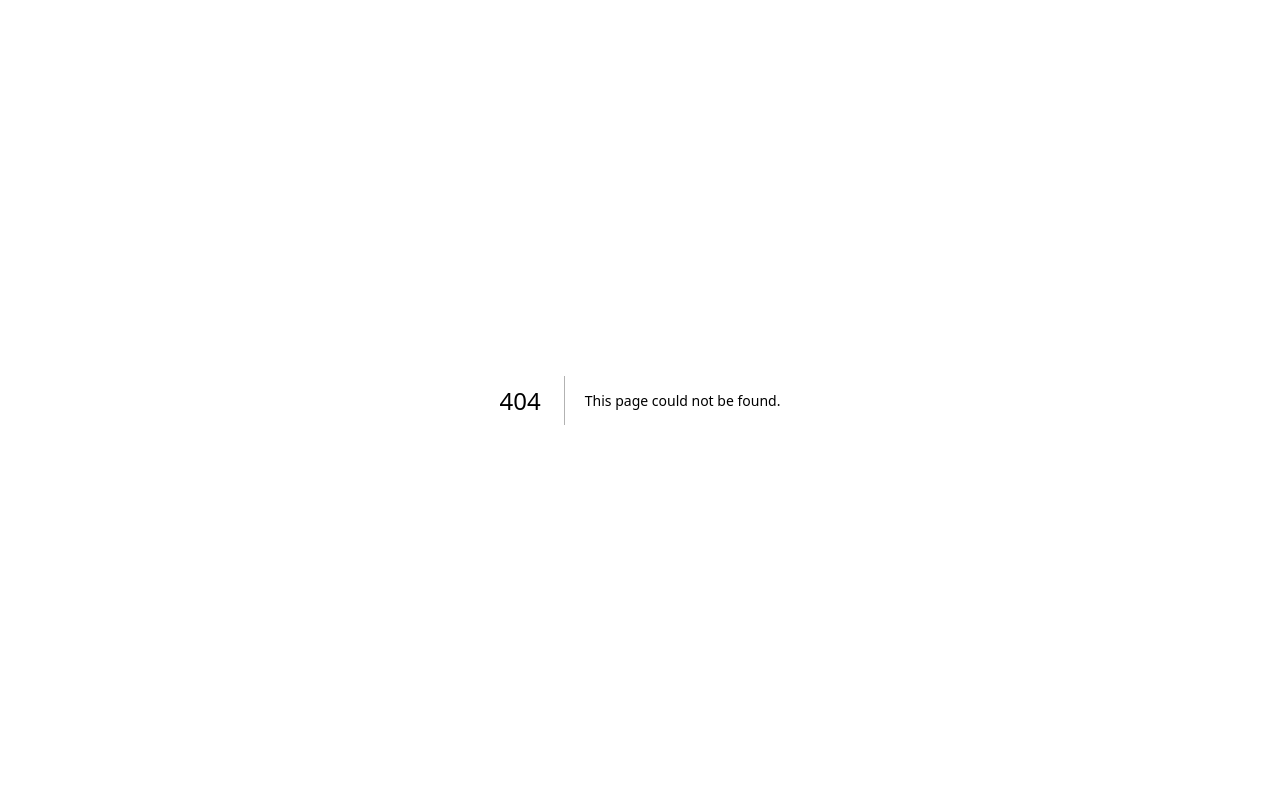
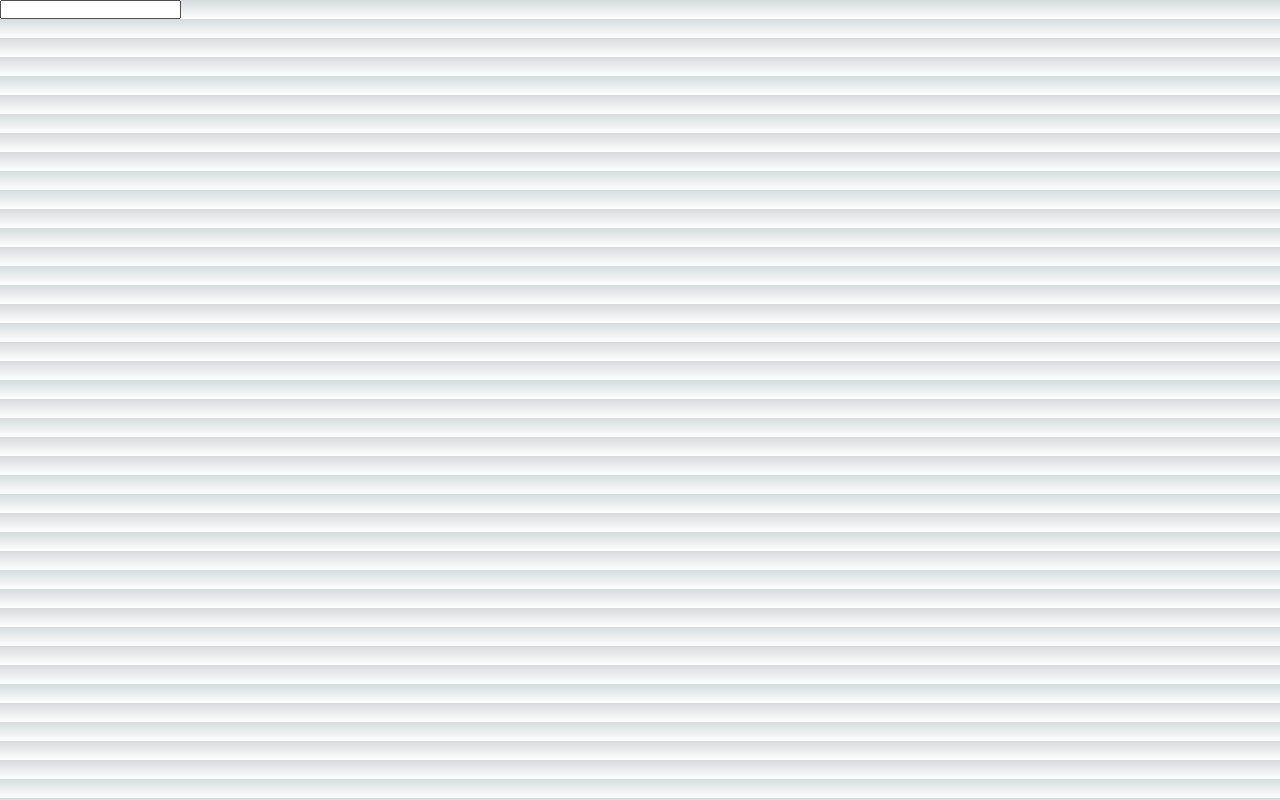
Before and after one commit to yaffleria/learn-next, a Next.js app: page /practical-react/date-picker in a window 1280 px wide. Before the commit this address had no page. Built offline with nearby package versions, Linux system fonts and the light colour scheme.

Commit message:
Feat: react-datepicker

```diff
--- a/package.json
+++ b/package.json
@@ -22,6 +22,7 @@
     "react-color": "^2.19.3",
     "react-countup": "^6.5.0",
     "react-credit-cards-2": "^1.0.1",
+    "react-datepicker": "^4.25.0",
     "react-dom": "^18",
     "react-hook-form": "^7.48.2",
     "react-icons": "^4.12.0",
@@ -37,6 +38,7 @@
     "@types/node": "^20",
     "@types/react": "^18",
     "@types/react-color": "^3.0.10",
+    "@types/react-datepicker": "^4.19.4",
     "@types/react-dom": "^18",
     "@types/react-modal": "^3.16.3",
     "@typescript-eslint/eslint-plugin": "^6.10.0",
--- /dev/null
+++ b/src/pages/practical-react/date-picker.tsx
@@ -0,0 +1,28 @@
+import { NextPage } from "next";
+import { useState } from "react";
+import DatePicker from "react-datepicker";
+import "react-datepicker/dist/react-datepicker.css";
+
+type DatePickerDate = Date | null;
+
+const DatePickerPage: NextPage = () => {
+  const [selectedDate, setSelectedDate] = useState<DatePickerDate>(null);
+
+  return (
+    <div>
+      <DatePicker
+        selected={selectedDate}
+        onChange={(date) => setSelectedDate(date)}
+        dateFormat="dd/MM/yyyy"
+        // minDate={new Date()}
+        // maxDate={new Date()}
+        filterDate={(date) => date.getDay() !== 6 && date.getDay() !== 0}
+        isClearable
+        showYearDropdown
+        scrollableYearDropdown
+      />
+    </div>
+  );
+};
+
+export default DatePickerPage;
```
Also changed, not shown: 1 other file (tests, documents, lock files or other folders).
